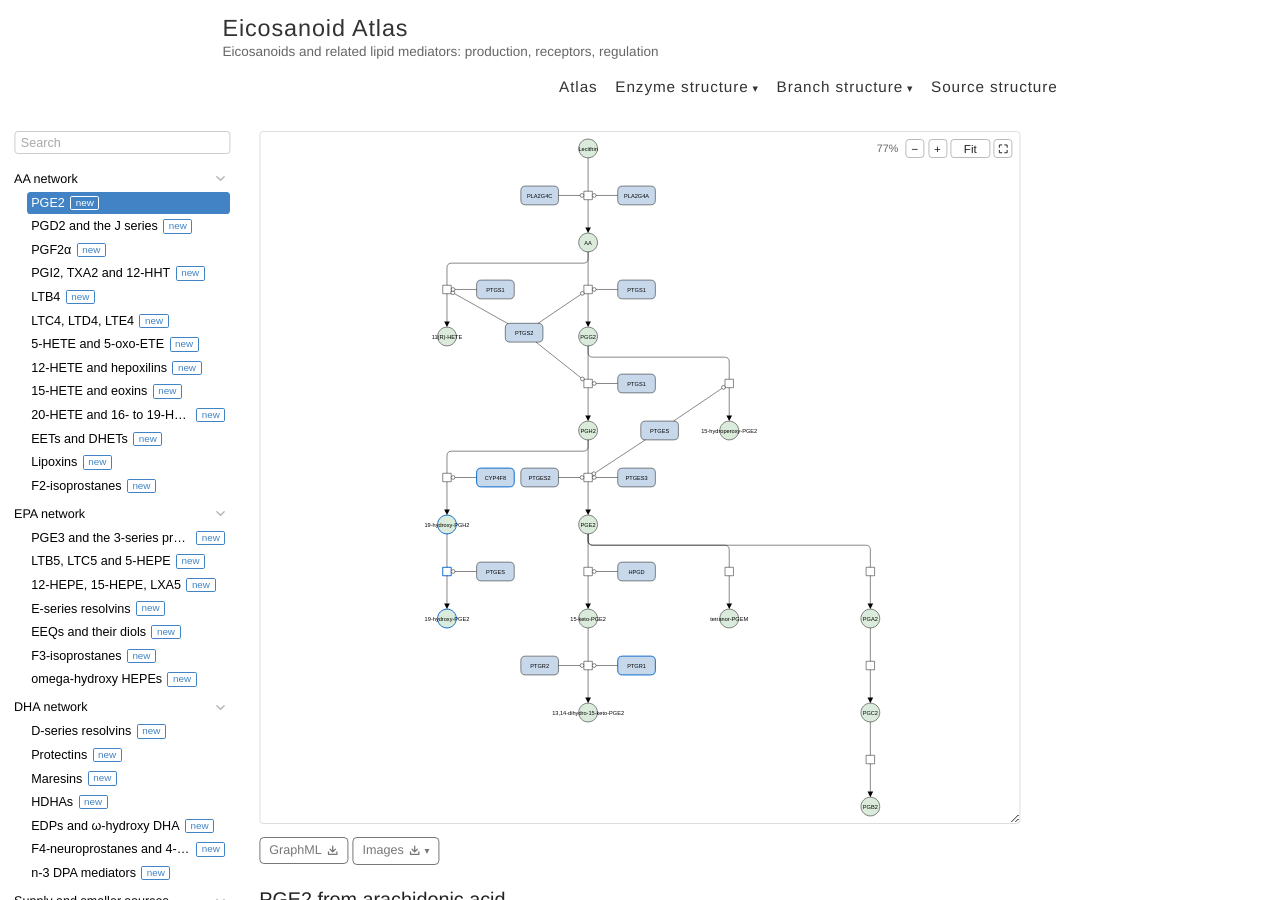
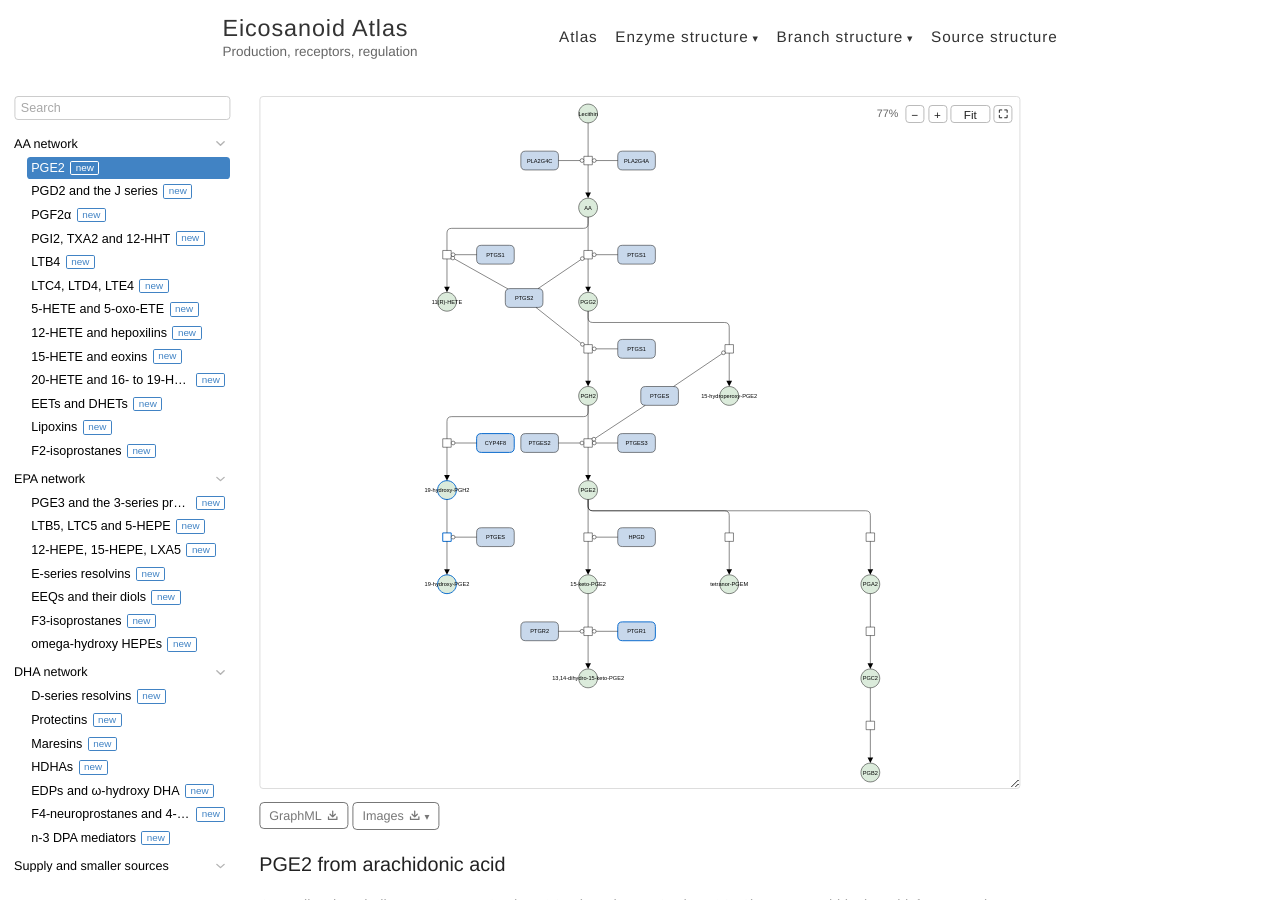
Before and after one commit to eicosanoids/eicosanoids.github.io, a Jekyll site: the page built from index.html, in a window 1280 px wide and 900 px high. Built offline with Jekyll 4.4.1, drawn with Linux system fonts in a browser that asks for light colours.

Commit message:
Subtitle: Production, receptors, regulation
Co-Authored-By: Claude Opus 5.5 <noreply@anthropic.com>
Claude-Session: https://claude.ai/code/session_01RZmt2RBRmzua5DMTsgPeoz

```diff
--- a/_config.yml
+++ b/_config.yml
@@ -1,6 +1,6 @@
 # The Eicosanoid Atlas: maps of eicosanoids and related lipid mediators, their production, receptors and regulation.
 name: Eicosanoid Atlas
-description: "Eicosanoids and related lipid mediators: production, receptors, regulation"
+description: "Production, receptors, regulation"
 # no logo in the header (user, 2026-11-01); the file stays in images/logo.svg
 footer-links:
   github: eicosanoids
```
